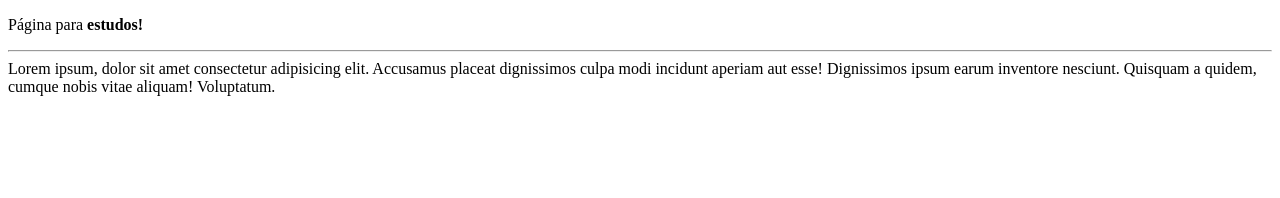
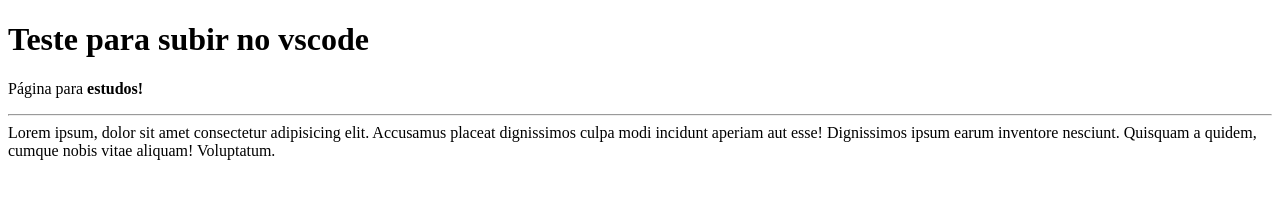
Before and after one commit to gusresende/meu-repositorio, a plain HTML site: page index.html in a window 1280 px wide. Drawn offline with Linux system fonts and the light colour scheme.

Commit message:
teste de atualização no code

```diff
--- a/index.html
+++ b/index.html
@@ -8,6 +8,7 @@
 </head>
 
 <body>
+    <h1>Teste para subir no vscode</h1>
     <p>Página para <strong>estudos! </strong></p>
   <hr>
     Lorem ipsum, dolor sit amet consectetur adipisicing elit. Accusamus placeat dignissimos culpa modi incidunt aperiam
```
